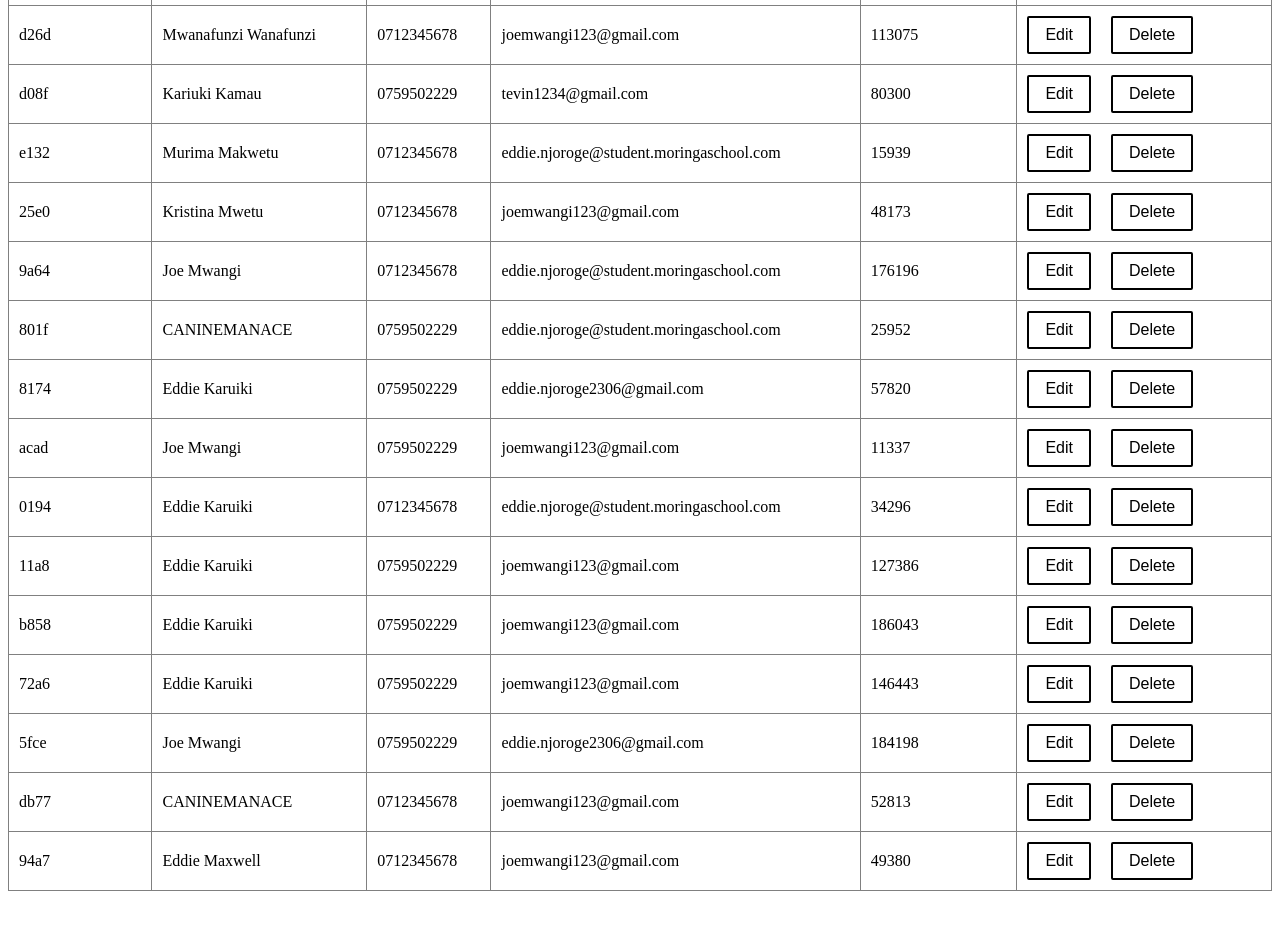
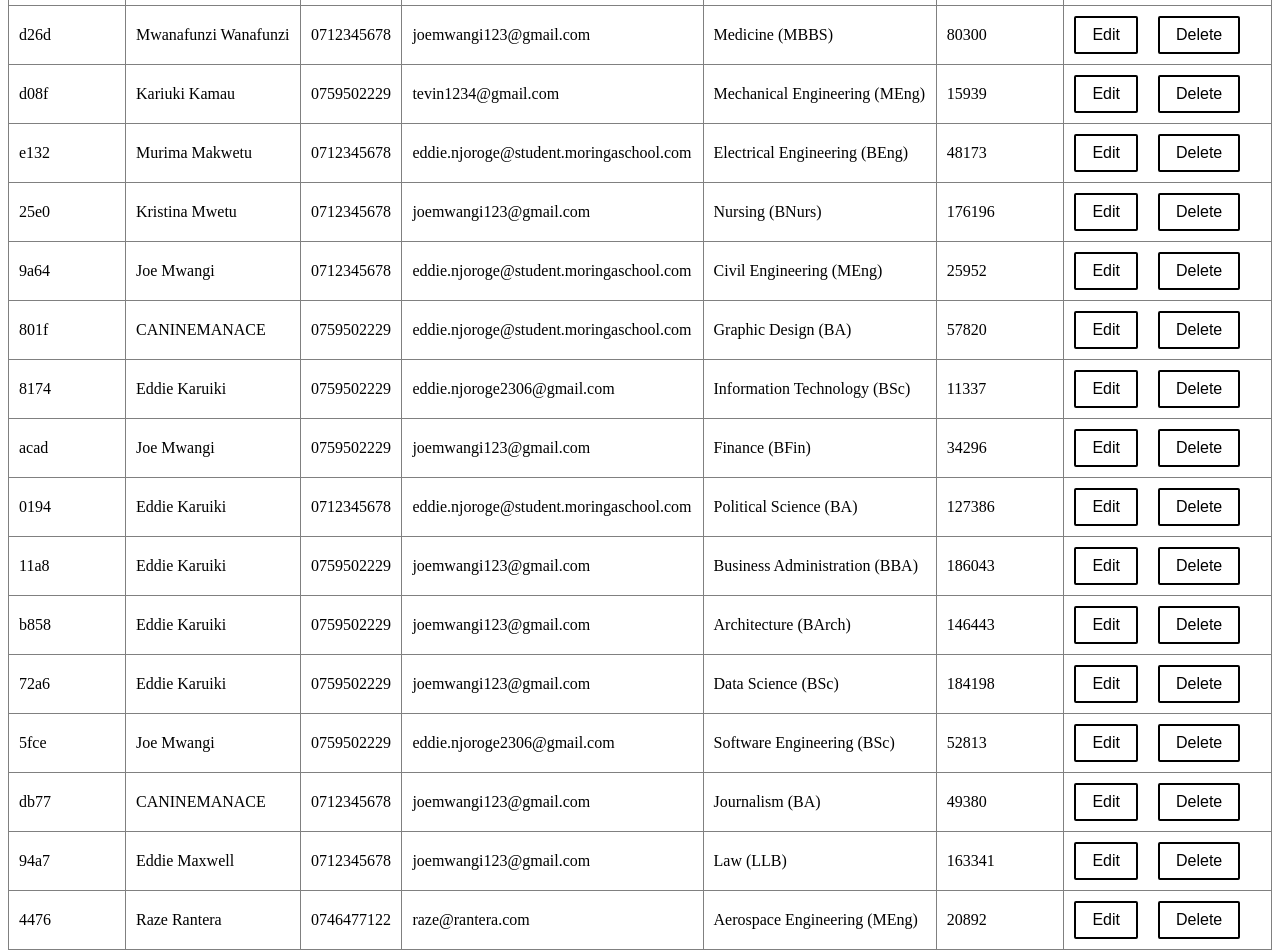
Before and after one commit to caninemanace/SCHOOL-ADM-SYSTEM, a React (Vite) app: page / in a window 1280 px wide. Shown: the part 420-1372 px from the top of the page. Before the commit the page ends 1319 px from the top, so only its background shows below. Built offline with nearby package versions, Linux system fonts and the light colour scheme; data requests are answered from the project's data file.

Commit message:
additional changes to structure and more personalised admission system

```diff
--- a/db.json
+++ b/db.json
@@ -6,7 +6,8 @@
       "phone": "0712345678",
       "email": "tevin1234@gmail.com",
       "fee": "0",
-      "image": "./images/gorg.jpg"
+      "image": "./images/gorg.jpg",
+      "course": "Aerospace Engineering (MEng)"
     },
     {
       "id": "9abd",
@@ -14,7 +15,8 @@
       "phone": "0712345678",
       "email": "joemwangi123@gmail.com",
       "fee": "0",
-      "image": "./images/gorg.jpg"
+      "image": "./images/gorg.jpg",
+      "course": "Computer Science (BSc)"
     },
     {
       "id": "d26d",
@@ -22,7 +24,8 @@
       "phone": "0712345678",
       "email": "joemwangi123@gmail.com",
       "fee": "0",
-      "image": "./images/gorg.jpg"
+      "image": "./images/gorg.jpg",
+      "course": "Medicine (MBBS)"
     },
     {
       "id": "d08f",
@@ -30,7 +33,8 @@
       "phone": "0759502229",
       "email": "tevin1234@gmail.com",
       "fee": "0",
-      "image": "./images/gorg.jpg"
+      "image": "./images/gorg.jpg",
+      "course": "Mechanical Engineering (MEng)"
     },
     {
       "id": "e132",
@@ -38,7 +42,8 @@
       "phone": "0712345678",
       "email": "eddie.njoroge@student.moringaschool.com",
       "fee": "0",
-      "image": "./images/gorg.jpg"
+      "image": "./images/gorg.jpg",
+      "course": "Electrical Engineering (BEng)"
     },
     {
       "id": "25e0",
@@ -46,7 +51,8 @@
       "phone": "0712345678",
       "email": "joemwangi123@gmail.com",
       "fee": "0",
-      "image": "./images/gorg.jpg"
+      "image": "./images/gorg.jpg",
+      "course": "Nursing (BNurs)"
     },
     {
       "id": "9a64",
@@ -54,7 +60,8 @@
       "phone": "0712345678",
       "email": "eddie.njoroge@student.moringaschool.com",
       "fee": "0",
-      "image": "./images/gorg.jpg"
+      "image": "./images/gorg.jpg",
+      "course": "Civil Engineering (MEng)"
     },
     {
       "id": "801f",
@@ -62,7 +69,8 @@
       "phone": "0759502229",
       "email": "eddie.njoroge@student.moringaschool.com",
       "fee": "0",
-      "image": "./images/gorg.jpg"
+      "image": "./images/gorg.jpg",
+      "course": "Graphic Design (BA)"
     },
     {
       "id": "8174",
@@ -70,7 +78,8 @@
       "phone": "0759502229",
       "email": "eddie.njoroge2306@gmail.com",
       "fee": "0",
-      "image": "./images/gorg.jpg"
+      "image": "./images/gorg.jpg",
+      "course": "Information Technology (BSc)"
     },
     {
       "id": "acad",
@@ -78,7 +87,8 @@
       "phone": "0759502229",
       "email": "joemwangi123@gmail.com",
       "fee": "0",
-      "image": "./images/gorg.jpg"
+      "image": "./images/gorg.jpg",
+      "course": "Finance (BFin)"
     },
     {
       "id": "0194",
@@ -86,7 +96,8 @@
       "phone": "0712345678",
       "email": "eddie.njoroge@student.moringaschool.com",
       "fee": "0",
-      "image": "./images/gorg.jpg"
+      "image": "./images/gorg.jpg",
+      "course": "Political Science (BA)"
     },
     {
       "id": "11a8",
@@ -94,7 +105,8 @@
       "phone": "0759502229",
       "email": "joemwangi123@gmail.com",
       "fee": "0",
-      "image": "./images/gorg.jpg"
+      "image": "./images/gorg.jpg",
+      "course": "Business Administration (BBA)"
     },
     {
       "id": "b858",
@@ -102,7 +114,8 @@
       "phone": "0759502229",
       "email": "joemwangi123@gmail.com",
       "fee": "0",
-      "image": "./images/gorg.jpg"
+      "image": "./images/gorg.jpg",
+      "course": "Architecture (BArch)"
     },
     {
       "id": "72a6",
@@ -110,7 +123,8 @@
       "phone": "0759502229",
       "email": "joemwangi123@gmail.com",
       "fee": "0",
-      "image": "./images/gorg.jpg"
+      "image": "./images/gorg.jpg",
+      "course": "Data Science (BSc)"
     },
     {
       "id": "5fce",
@@ -118,7 +132,8 @@
       "phone": "0759502229",
       "email": "eddie.njoroge2306@gmail.com",
       "fee": "0",
-      "image": "./images/gorg.jpg"
+      "image": "./images/gorg.jpg",
+      "course": "Software Engineering (BSc)"
     },
     {
       "id": "db77",
@@ -126,7 +141,8 @@
       "phone": "0712345678",
       "email": "joemwangi123@gmail.com",
       "fee": "0",
-      "image": "./images/gorg.jpg"
+      "image": "./images/gorg.jpg",
+      "course": "Journalism (BA)"
     },
     {
       "id": "94a7",
@@ -134,6 +150,16 @@
       "phone": "0712345678",
       "email": "joemwangi123@gmail.com",
       "fee": "0",
+      "image": "./images/gorg.jpg",
+      "course": "Law (LLB)"
+    },
+    {
+      "id": "4476",
+      "name": "Raze Rantera",
+      "phone": "0746477122",
+      "email": "raze@rantera.com",
+      "course": "Aerospace Engineering (MEng)",
+      "fee": "0",
       "image": "./images/gorg.jpg"
     }
   ]
--- a/src/Applicants.jsx
+++ b/src/Applicants.jsx
@@ -27,10 +27,10 @@ function Applicants() {
         .catch((err) => console.error("Error fetching students:", err));
     };
 
-    fetchAndUpdateFees(); // Initial fetch
-    const interval = setInterval(fetchAndUpdateFees, 30000); // Refresh every 30 sec
+    fetchAndUpdateFees();
+    const interval = setInterval(fetchAndUpdateFees, 30000);
 
-    return () => clearInterval(interval); // Clean up
+    return () => clearInterval(interval);
   }, []);
 
   const handleDelete = (id) => {
@@ -75,7 +75,8 @@ function Applicants() {
 
   const filteredStudents = students
     .filter((student) =>
-      student.name.toLowerCase().includes(searchQuery.toLowerCase())
+      student.name.toLowerCase().includes(searchQuery.toLowerCase()) ||
+      student.course.toLowerCase().includes(searchQuery.toLowerCase())
     )
     .sort((a, b) => {
       if (sortOrder === "lowToHigh") {
@@ -93,7 +94,7 @@ function Applicants() {
       <div>
         <input
           type="text"
-          placeholder="Search by name..."
+          placeholder="Search by name or course..."
           value={searchQuery}
           onChange={(e) => setSearchQuery(e.target.value)}
           style={{
@@ -136,6 +137,7 @@ function Applicants() {
                 <th>Name</th>
                 <th>Phone</th>
                 <th>Email</th>
+                <th>Course</th>
                 <th>ADM-Fee (ksh)</th>
                 <th>Action</th>
               </tr>
@@ -205,6 +207,15 @@ function EditForm({ student, onUpdate, onCancel }) {
         />
       </div>
       <div>
+        <label>Course:</label>
+        <input
+          type="text"
+          name="course"
+          value={formData.course}
+          onChange={handleChange}
+        />
+      </div>
+      <div>
         <label>Fee:</label>
         <input
           type="number"
--- a/src/Form.jsx
+++ b/src/Form.jsx
@@ -6,20 +6,22 @@ function Form() {
   const [formData, setFormData] = useState({
     name: "",
     contact: "",
-    email: ""
+    email: "",
+    course: ""
   });
 
   const [errors, setErrors] = useState({
     name: "",
     contact: "",
-    email: ""
+    email: "",
+    course: ""
   });
 
   const navigate = useNavigate();
 
   function validate() {
     let valid = true;
-    const newErrors = { name: "", contact: "", email: "" };
+    const newErrors = { name: "", contact: "", email: "", course: "" };
 
     const nameRegex = /^[A-Za-z\s]+$/;
     if (!nameRegex.test(formData.name)) {
@@ -36,6 +38,11 @@ function Form() {
     const phoneRegex = /^(07|01)\d{8}$/;
     if (!phoneRegex.test(formData.contact)) {
       newErrors.contact = "Phone must start with 07 or 01 and have 10 digits";
+      valid = false;
+    }
+
+    if (formData.course.trim() === "") {
+      newErrors.course = "Course field cannot be empty";
       valid = false;
     }
 
@@ -66,23 +73,55 @@ function Form() {
         name: formData.name,
         phone: formData.contact,
         email: formData.email,
+        course: formData.course,
         fee: "0",
         image: "./images/gorg.jpg"
       })
     })
       .then((res) => res.json())
       .then(() => {
-        setFormData({ name: "", contact: "", email: "" });
+        setFormData({ name: "", contact: "", email: "", course: "" });
         navigate("/");
       })
       .catch((err) => console.error("Error submitting form:", err));
   }
 
+  const courseOptions = [
+    "(MEng) Aerospace Engineering",
+    "(MEng) Mechanical Engineering",
+    "(MEng) Civil Engineering",
+    "(MEng) Electrical Engineering",
+    "(BEng) Engineering (Undergraduate)",
+    "(BSc) Computer Science",
+    "(BSc) Data Science",
+    "(BSc) Information Technology",
+    "(BA) Political Science",
+    "(BA) Journalism",
+    "(LLB) Law",
+    "(BBA) Business Administration",
+    "(BArch) Architecture",
+    "(MBBS) Medicine",
+    "(BNurs) Nursing",
+    "(BFin) Finance",
+  ];
+
   return (
     <>
       <NavBar />
-      <form className="form-wrapper" onSubmit={handleSubmit} >
-      <h2 className="form-heading">STUDENT REGISTRATION FORM</h2>
+      <form
+        className="form-wrapper"
+        onSubmit={handleSubmit}
+        style={{
+          padding: "20px",
+          borderRadius: "10px",
+          backgroundImage: "url('https://www.e-architect.com/wp-content/uploads/2017/04/oastler-building-university-of-huddersfield-h280417-3.jpg')",
+          backgroundSize: "cover",
+          backgroundPosition: "center",
+          color: "white"
+        }}
+      >
+        <h2 className="form-heading">HAMPTON UNIVERSITY STUDENT APPLICATION FORM</h2>
+
         <label className="form-heading">NAME:</label>
         <input
           type="text"
@@ -98,7 +137,7 @@ function Form() {
         <input
           type="text"
           name="contact"
-          placeholder="07** *** ****"
+          placeholder="07** *** ***"
           value={formData.contact}
           onChange={handleChange}
           className="styled-form input"
@@ -116,6 +155,22 @@ function Form() {
         />
         {errors.email && <p style={{ color: "red" }}>{errors.email}</p>}
 
+        <label className="form-heading">COURSE:</label>
+        <select
+          name="course"
+          value={formData.course}
+          onChange={handleChange}
+          className="styled-form input"
+        >
+          <option value="">Select a course</option>
+          {courseOptions.map((course, index) => (
+            <option key={index} value={course}>
+              {course}
+            </option>
+          ))}
+        </select>
+        {errors.course && <p style={{ color: "red" }}>{errors.course}</p>}
+
         <br /><br /><br />
         <button type="submit" className="bw-btn">SUBMIT</button>
       </form>
--- a/src/StudentCard.jsx
+++ b/src/StudentCard.jsx
@@ -7,6 +7,7 @@ function StudentCard({ students, onDelete, onEdit }) {
           <td>{student.name}</td>
           <td>{student.phone}</td>
           <td>{student.email}</td>
+          <td>{student.course}</td>
           <td>{student.fee}</td>
           <td>
             <button className="bw-btn" onClick={() => onEdit(student)}>Edit</button>
```
